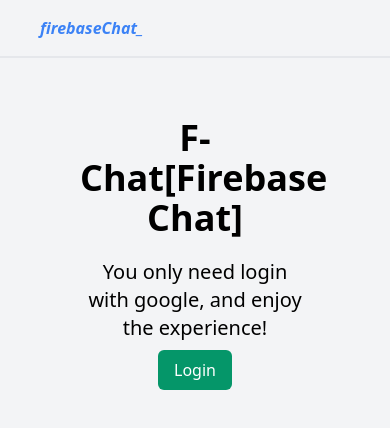
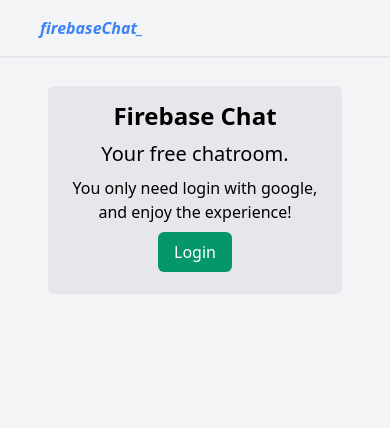
Before and after one commit to lmoscheni/firebase-chat-app, a React (Create React App) app: page / in a window 390 px wide. Shown: the top 428 px of the page. Built offline with nearby package versions, Linux system fonts and the light colour scheme; no server answers.

Commit message:
Change styles for mobile devices

```diff
--- a/src/components/HomePage.tsx
+++ b/src/components/HomePage.tsx
@@ -5,14 +5,15 @@
 
 export default function HomePage(_props: HomePageProps): JSX.Element {
   return (
-    <div className="p-5">
-      <main className="p-5 text-center border-1 rounded-md">
-        <h1 className="text-4xl font-bold mb-5">F-Chat[Firebase Chat]</h1>
-        <p className="text-xl">
-          You only need login with google, and enjoy the experience!
-        </p>
+    <div className="p-2 sm:p-5">
+      <main className="px-2 py-3 bg-gray-200 text-center border-2 rounded-md sm:p-5">
+        <h1 className="text-2xl mb-2 font-bold sm:text-4xl sm:mb-5">
+          Firebase Chat
+        </h1>
+        <p className="text-xl mb-2 sm:text-xl">Your free chatroom.</p>
+        <p>You only need login with google, and enjoy the experience!</p>
         <button
-          className="m-2 px-4 py-2 rounded-md text-white bg-green-600"
+          className="m-2 px-4 py-2 rounded-md text-white bg-green-600 hover:text-black hover:bg-gray-300 hover:font-bold"
           onClick={() => signInWithPopup(authenticator, authenticationProvider)}
         >
           Login
```
